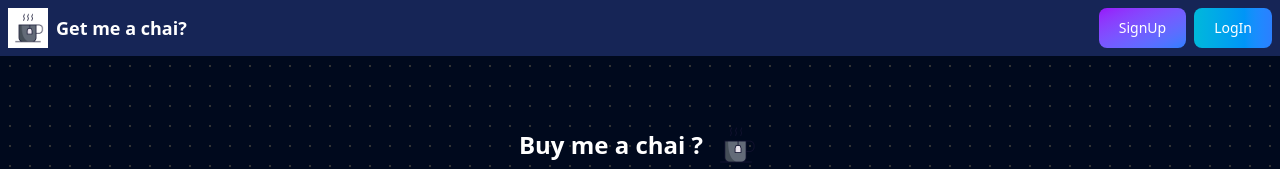
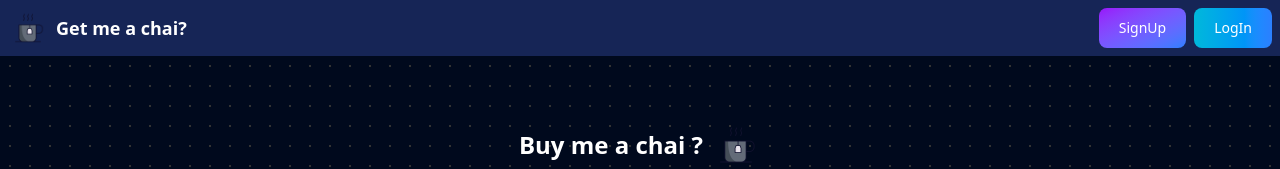
Before and after one commit to vishalparashar0119/get-me-a-chai, a Next.js app: page / in a window 1280 px wide. Shown: the top 169 px of the page. Built offline with nearby package versions, Linux system fonts and the light colour scheme.

Commit message:
some touchups in nav bar

```diff
--- a/app/components/NavBar.jsx
+++ b/app/components/NavBar.jsx
@@ -5,7 +5,7 @@ const NavBar = () => {
     return (
         <div className='bg-blue-950 text-white p-2 flex  justify-between'>
             <div className=" flex items-center text-lg font-bold gap-2">
-                <img src="/tea.gif" alt="" width={40} height={40} className='bg-white' />
+                <img src="/tea.gif" alt="" width={40} height={40}  />
                 <h1>Get me a chai?</h1>
             </div>
 
```
